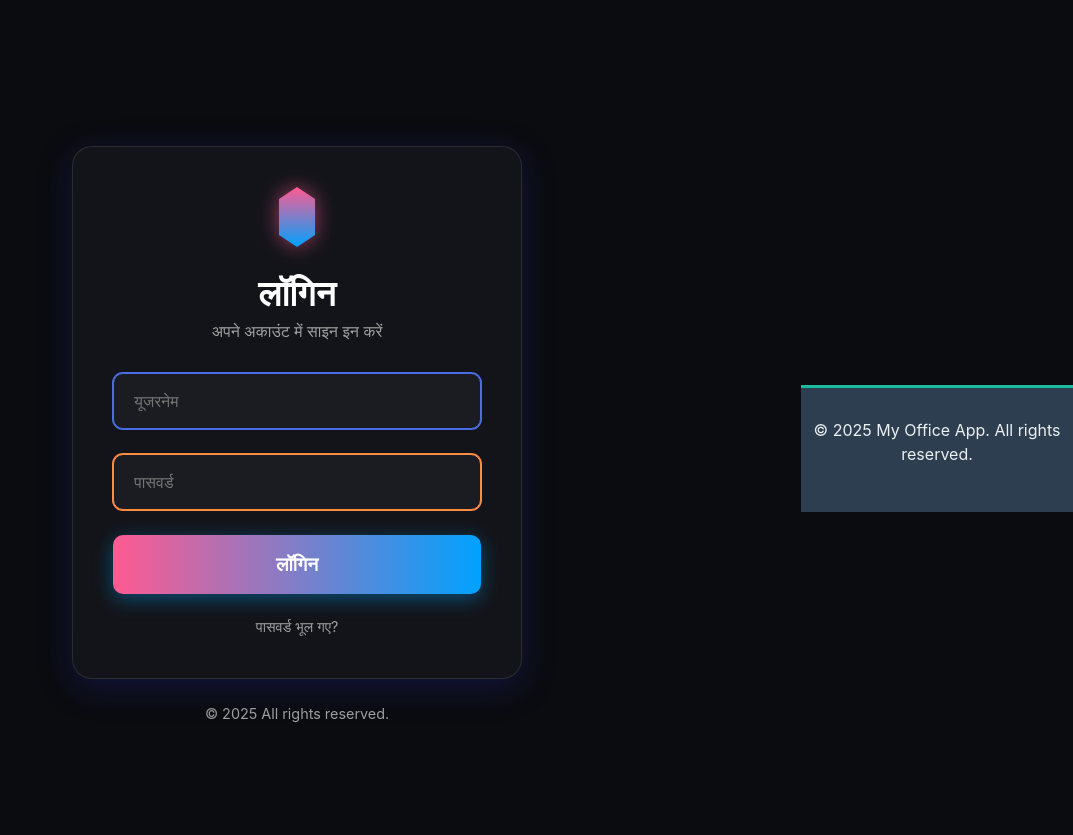
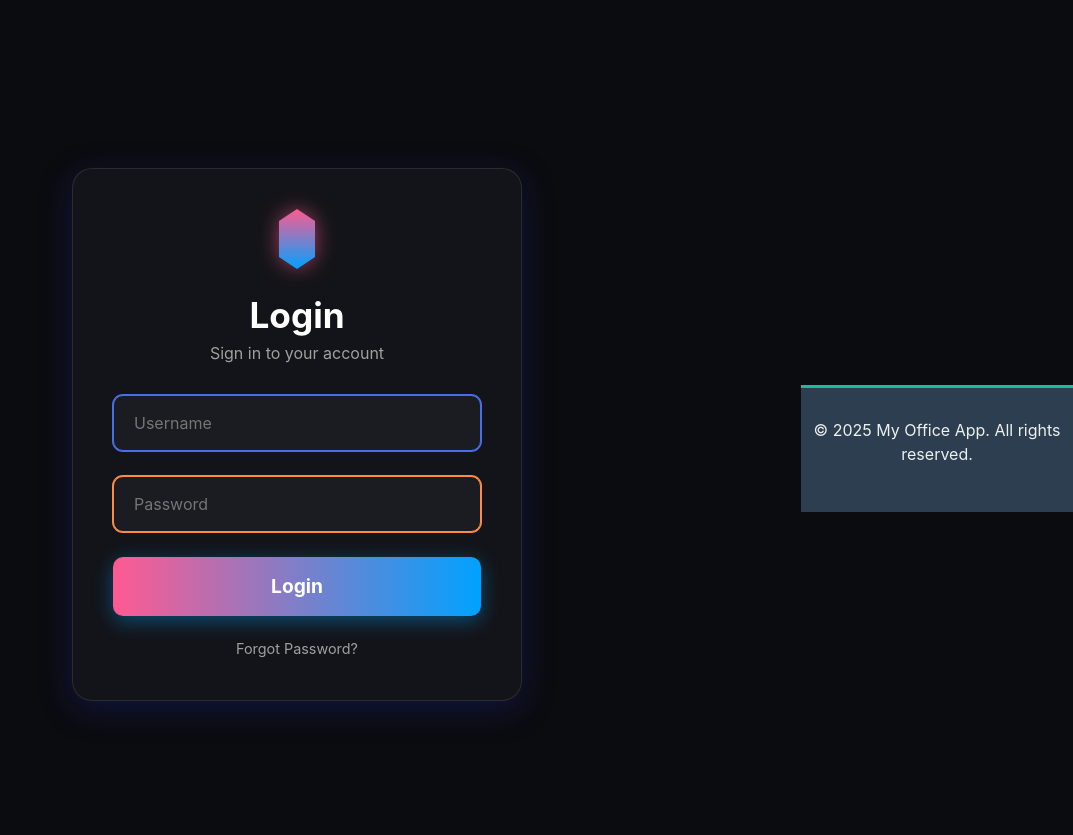
Before and after one commit to Abhijeet630/abhiitadmin, a Flask app: page /login in a window 1280 px wide. Shown: the part 59-894 px from the top of the page, without its empty margins (207-1280 px from the left). Run offline with Flask 3, Linux system fonts and the light colour scheme.

Commit message:
Auto update from VS Code

```diff
--- a/templates/login.html
+++ b/templates/login.html
@@ -16,8 +16,8 @@
             </svg>
         </div>
         <div class="login-form-container">
-            <h2 class="title">लॉगिन</h2>
-            <p class="subtitle">अपने अकाउंट में साइन इन करें</p>
+            <h2 class="title">Login</h2>
+            <p class="subtitle">Sign in to your account</p>
 
             {% with messages = get_flashed_messages(with_categories=true) %}
             {% if messages %}
@@ -33,20 +33,17 @@
 
             <form method="POST">
                 <div class="input-group">
-                    <input type="text" id="username" name="username" placeholder="यूजरनेम" required>
+                    <input type="text" id="username" name="username" placeholder="Username" required>
                 </div>
                 <div class="input-group">
-                    <input type="password" id="password" name="password" placeholder="पासवर्ड" required>
+                    <input type="password" id="password" name="password" placeholder="Password" required>
                 </div>
-                <button type="submit" class="login-btn">लॉगिन</button>
+                <button type="submit" class="login-btn">Login</button>
             </form>
             <div class="link-area">
-                <a href="#" class="forgot-password">पासवर्ड भूल गए?</a>
+                <a href="#" class="forgot-password">Forgot Password?</a>
             </div>
         </div>
-    </div>
-    <div class="footer-text mt-4">
-        &copy; 2025 All rights reserved.
     </div>
 </div>
 
@@ -67,7 +64,6 @@
     .main-login-page {
         width: 100%;
         display: flex;
-        flex-direction: column; /* To stack login card and footer vertically */
         justify-content: center;
         align-items: center;
         min-height: 100vh;
@@ -208,12 +204,5 @@
         color: #66bb6a;
     }
 
-    .footer-text {
-        color: #a0a0a0;
-        font-size: 0.9rem;
-        margin-top: 2rem;
-        text-align: center;
-    }
-
 </style>
 {% endblock %}
```
